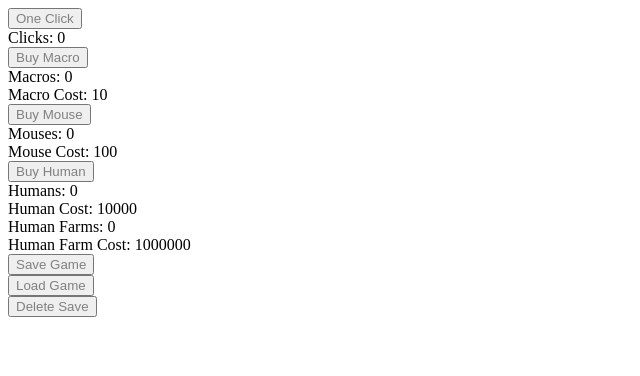
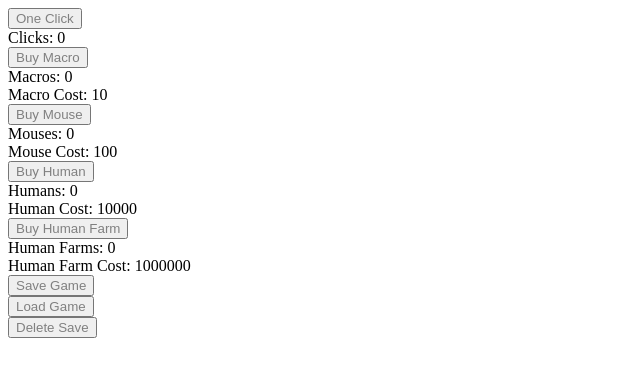
Before and after one commit to tooncool64/tooncool64.github.io, a plain HTML site: page index.html in a window 1280 px wide. Shown: the whole page, without its empty margins (0-640 px from the left). Drawn offline with Linux system fonts and the light colour scheme.

Commit message:
Update index.html

```diff
--- a/index.html
+++ b/index.html
@@ -25,6 +25,8 @@
 		<br />
 		Human Cost: <span id="humanCost">10000</span>
 		<br />
+		<button onclick="buyFarm()">Buy Human Farm</button>
+		<br/>
 		Human Farms: <span id="farms">0</span>
 		<br/>
 		Human Farm Cost: <span id="farmCost">1000000</span>
```
